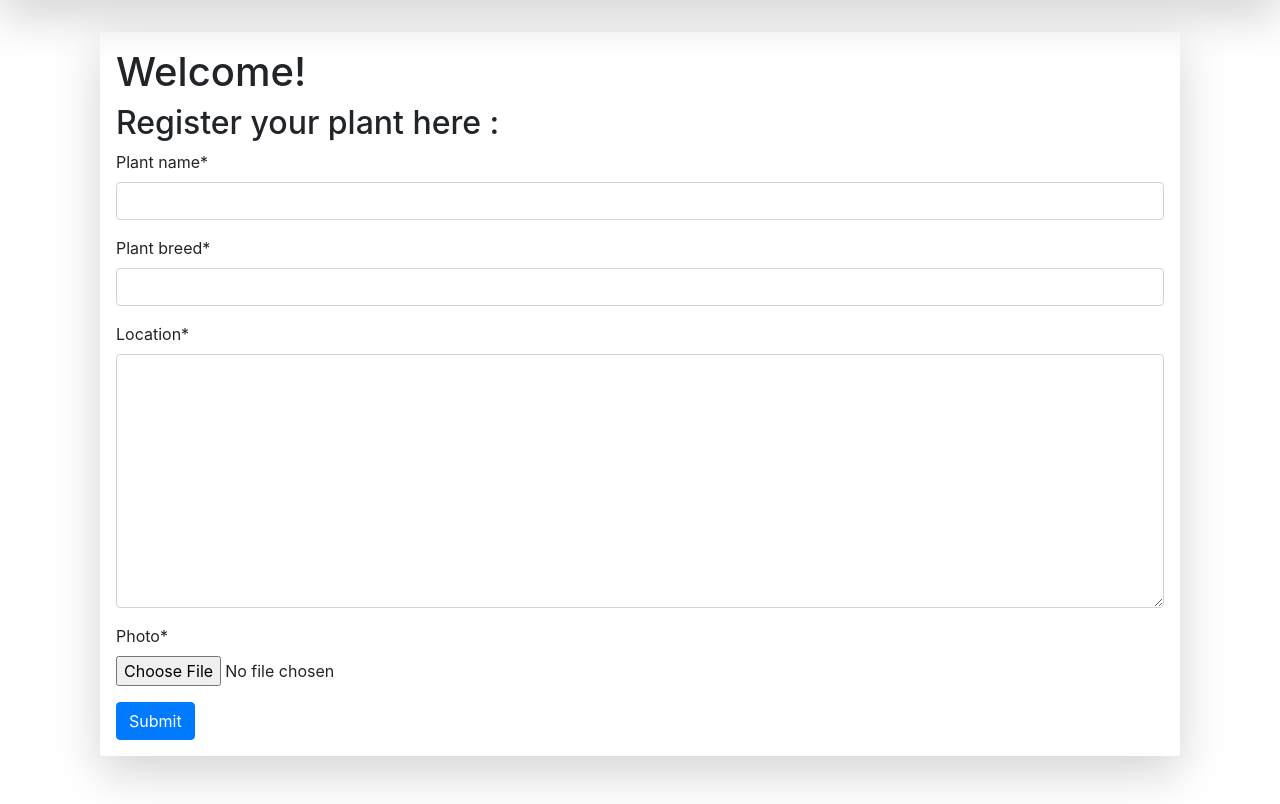
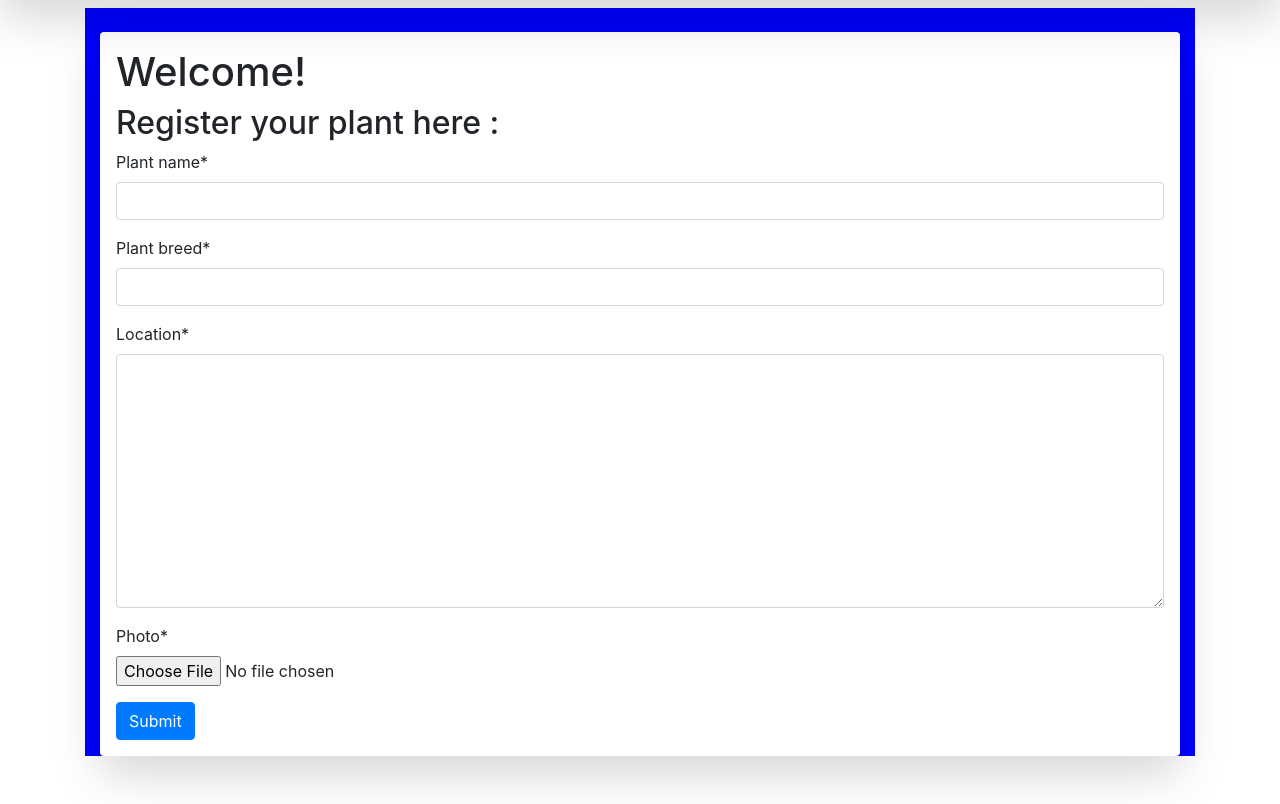
Before and after one commit to gkalyan04/GeoPlant, a Django app: page /sih_app/users/ in a window 1280 px wide. Shown: the part 56-860 px from the top of the page. Run offline with Django 3.2, Linux system fonts and the light colour scheme; some libraries are stand-ins or nearby versions.

Commit message:
some changes done on 18 sep

```diff
--- a/templates/sih_app/users.html
+++ b/templates/sih_app/users.html
@@ -4,6 +4,9 @@
 {% load crispy_forms_tags %}
 
     {% block body_block %}
+    <div style="background: blue;">
+
+
     <br>
     <div class="container">
             <div style="" class="jumbotron shadow-lg p-3 mb-5 bg-white rounded">
@@ -24,4 +27,5 @@
                 </form>
                 </div>
     </div>
+</div>
     {% endblock %}
```
